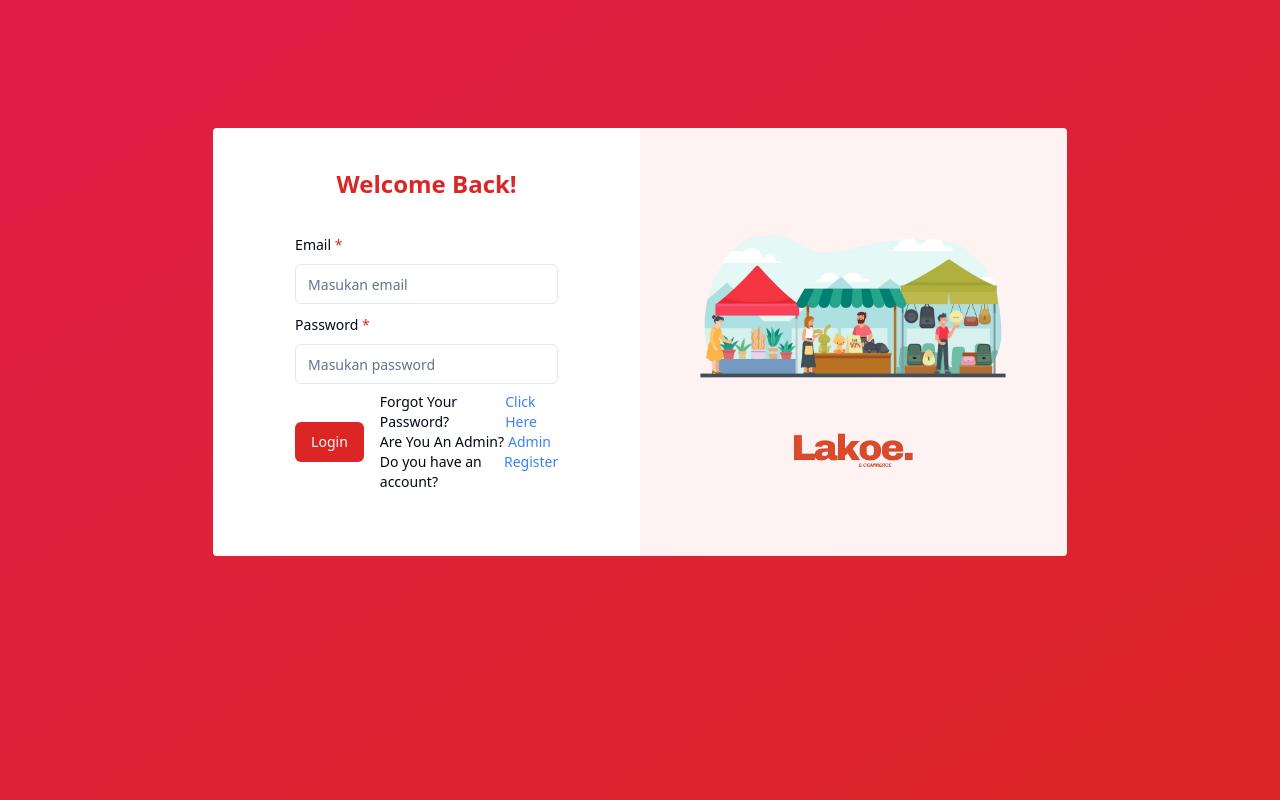
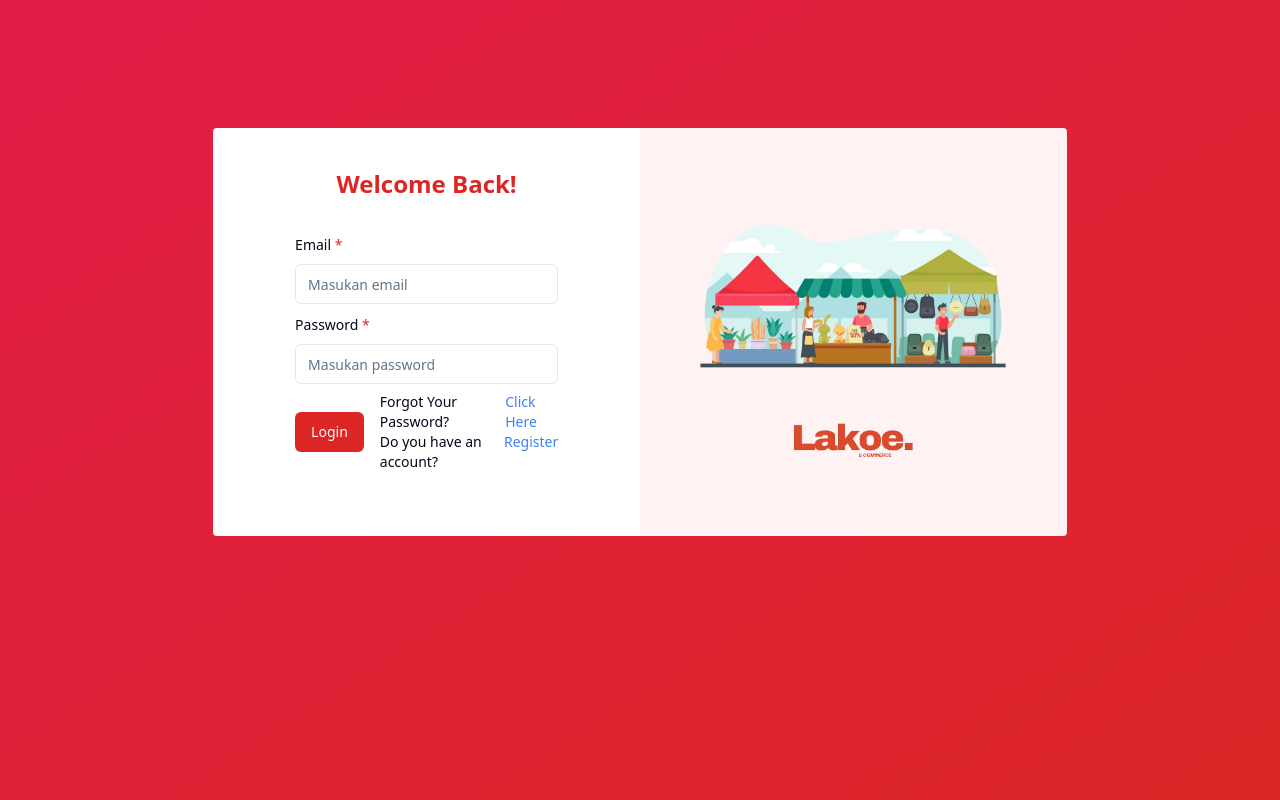
Before and after one commit to bagushendrawan/B54-LakoeApp-Kel2_Frontend, a React (Vite) app: page /auth/login in a window 1280 px wide. Built offline with nearby package versions, Linux system fonts and the light colour scheme; sample sign-in values are in the browser's storage.

Commit message:
fe fix overflow

```diff
--- a/src/features/login.tsx
+++ b/src/features/login.tsx
@@ -166,13 +166,6 @@
               </div>
 
               <div className="flex">
-                <h1 className="me-1">Are You An Admin?</h1>
-                <Link to="/admin/dashboard" className="text-blue-500">
-                  Admin
-                </Link>
-              </div>
-
-              <div className="flex">
                 <h1 className="me-1">Do you have an account?</h1>
                 <Link to="/auth/register" className="text-blue-500">
                   Register
--- a/src/routes/seller/add-product.tsx
+++ b/src/routes/seller/add-product.tsx
@@ -15,7 +15,7 @@
   return (
     <div className="w-full h-screen flex bg-slate-800">
       <SideBar />
-      <div className='w-10/12 p-2'>
+      <div className='w-full h-screen overflow-y-auto p-2'>
         <FormProdukBaru></FormProdukBaru>
       </div>
     </div>
--- a/src/routes/seller/atur-toko.tsx
+++ b/src/routes/seller/atur-toko.tsx
@@ -16,7 +16,7 @@
     <div>
     <div className="w-full h-screen flex bg-slate-800">
       <SideBar />
-      <div className='w-10/12'>
+      <div className='w-full h-screen overflow-y-auto'>
       <MainSetting></MainSetting>
       </div>
     </div>
--- a/src/routes/seller/dashboard.tsx
+++ b/src/routes/seller/dashboard.tsx
@@ -19,7 +19,7 @@
     <div>
     <div className="w-full h-auto flex bg-slate-800">
     <SideBar />
-      <div className="w-10/12">
+      <div className="w-full h-screen overflow-y-auto">
       <DashboardPage></DashboardPage>
       </div>
     </div>
--- a/src/routes/seller/pengaturan.tsx
+++ b/src/routes/seller/pengaturan.tsx
@@ -15,7 +15,7 @@
   return (
     <div className="p-2 pr-10 flex bg-slate-800">
       <SideBar />
-      <div className="w-10/12">
+      <div className="w-full h-screen overflow-y-auto">
       <Setting />
       </div>
       {/* <FormProdukPages /> */}
--- a/src/routes/seller/pesanan.tsx
+++ b/src/routes/seller/pesanan.tsx
@@ -16,7 +16,7 @@
   <div>
     <div className="w-full h-screen flex bg-slate-800">
     <SideBar />
-    <div className='w-10/12'>
+    <div className='w-full h-screen overflow-y-auto'>
       <PesananPage></PesananPage>
       </div>
     </div>
--- a/src/routes/seller/produk.tsx
+++ b/src/routes/seller/produk.tsx
@@ -16,7 +16,7 @@
     <div>
       <div className="w-full h-screen flex bg-slate-800">
       <SideBar />
-      <div className='w-10/12 p-2'>
+      <div className='w-full h-screen overflow-y-auto p-2'>
       <Product></Product>
       </div>
       </div>
```
